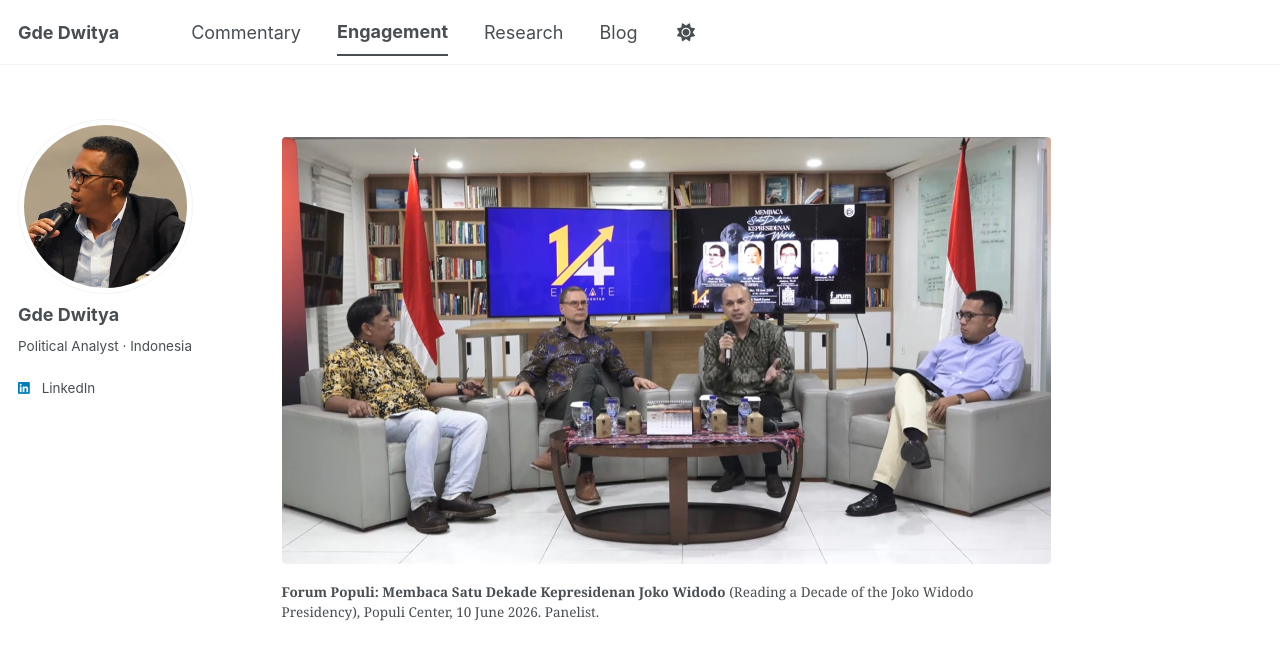
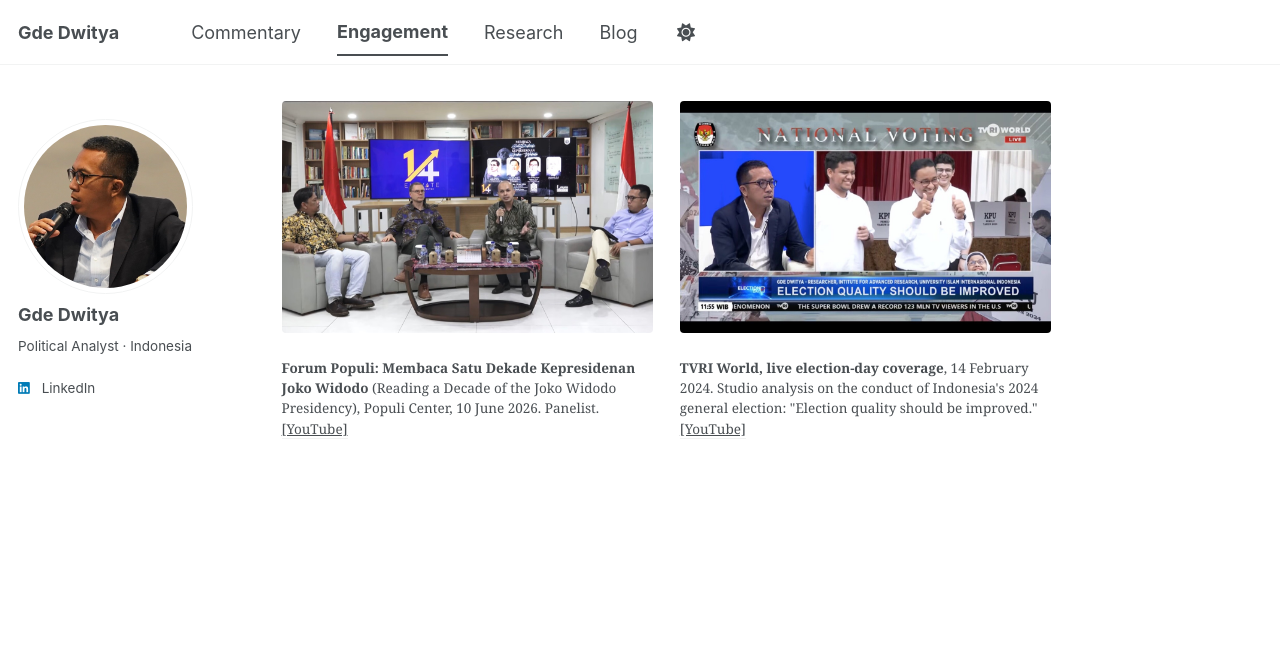
Before and after one commit to gddwty/gddwty.github.io, a Jekyll site: the page built from _pages/engagement.md, in a window 1280 px wide and 1400 px high. Shown: the top 663 px of the window. Built offline with Jekyll 4.4.1, drawn with Linux system fonts in a browser that asks for light colours; a style sheet for code colours, icons or effects is not loaded.

Commit message:
Add tags, redesign engagement page

```diff
--- a/_pages/engagement.md
+++ b/_pages/engagement.md
@@ -5,20 +5,16 @@ hide_title: true
 author_profile: true
 ---
 
+<div class="engagement-grid">
+
 <figure>
   <img src="/images/engagement/forum-populi-2026.jpg" alt="Gde Dwitya with fellow panelists at Forum Populi, Populi Center, Jakarta, June 2026">
-  <figcaption><strong>Forum Populi: Membaca Satu Dekade Kepresidenan Joko Widodo</strong> (Reading a Decade of the Joko Widodo Presidency), Populi Center, 10 June 2026. Panelist.</figcaption>
+  <figcaption><strong>Forum Populi: Membaca Satu Dekade Kepresidenan Joko Widodo</strong> (Reading a Decade of the Joko Widodo Presidency), Populi Center, 10 June 2026. Panelist. <a href="https://www.youtube.com/watch?v=i2Uo61d9C2E" target="_blank" rel="noopener">[YouTube]</a></figcaption>
 </figure>
-
-<div style="position: relative; padding-bottom: 56.25%; height: 0; overflow: hidden; margin-bottom: 2em;">
-  <iframe src="https://www.youtube-nocookie.com/embed/i2Uo61d9C2E" title="Forum Populi: Membaca Satu Dekade Kepresidenan Joko Widodo" style="position: absolute; top: 0; left: 0; width: 100%; height: 100%; border: 0;" allow="accelerometer; clipboard-write; encrypted-media; gyroscope; picture-in-picture; web-share" referrerpolicy="strict-origin-when-cross-origin" allowfullscreen></iframe>
-</div>
 
 <figure>
   <img src="/images/engagement/tvri-world-election-day-2024.jpg" alt="Gde Dwitya in the TVRI World studio during live election-day coverage, February 2024">
-  <figcaption><strong>TVRI World, live election-day coverage</strong>, 14 February 2024. Studio analysis on the conduct of Indonesia's 2024 general election: "Election quality should be improved."</figcaption>
+  <figcaption><strong>TVRI World, live election-day coverage</strong>, 14 February 2024. Studio analysis on the conduct of Indonesia's 2024 general election: "Election quality should be improved." <a href="https://www.youtube.com/watch?v=9I_hHdvY_fI&t=450s" target="_blank" rel="noopener">[YouTube]</a></figcaption>
 </figure>
 
-<div style="position: relative; padding-bottom: 56.25%; height: 0; overflow: hidden; margin-bottom: 2em;">
-  <iframe src="https://www.youtube-nocookie.com/embed/9I_hHdvY_fI?start=450" title="TVRI World: Election Day, part 2" style="position: absolute; top: 0; left: 0; width: 100%; height: 100%; border: 0;" allow="accelerometer; clipboard-write; encrypted-media; gyroscope; picture-in-picture; web-share" referrerpolicy="strict-origin-when-cross-origin" allowfullscreen></iframe>
 </div>
--- a/assets/css/main.scss
+++ b/assets/css/main.scss
@@ -46,3 +46,17 @@
 .recent-posts__item { font-size: max(10px, 0.56em); margin: 0 0 0.25em; }
 .recent-posts__item a { text-decoration: underline; }
 .recent-posts__date { color: var(--global-text-color-light); }
+
+/* Hashtag pills in blog posts */
+.post-tags { margin: 0.5em 0 1em; }
+.tag { display: inline-block; font-size: 0.7em; padding: 0.15em 0.65em; margin: 0 0.3em 0.3em 0; border-radius: 1em; color: var(--global-link-color); background: color-mix(in srgb, var(--global-link-color) 12%, transparent); }
+
+/* Blue divider under post preambles */
+.page__content hr { border: 0; border-top: 2px solid var(--global-link-color); opacity: 0.6; margin: 1.5em 0; }
+
+/* Engagement page: photos side by side, stacking on phones */
+.engagement-grid { display: grid; grid-template-columns: 1fr 1fr; gap: 1.5em; align-items: start; }
+.engagement-grid figure { margin: 0; }
+.engagement-grid img { width: 100%; aspect-ratio: 16 / 10; object-fit: cover; border-radius: 4px; }
+.engagement-grid figcaption { font-size: 0.75em; margin-top: 0.5em; }
+@media (max-width: 600px) { .engagement-grid { grid-template-columns: 1fr; } }
```
Also changed, not shown: _posts/2026-10-09-on-balis-political-geography.md (+2 -0 lines), _posts/2026-10-14-sorted-or-mixed.md (+6 -6 lines).
